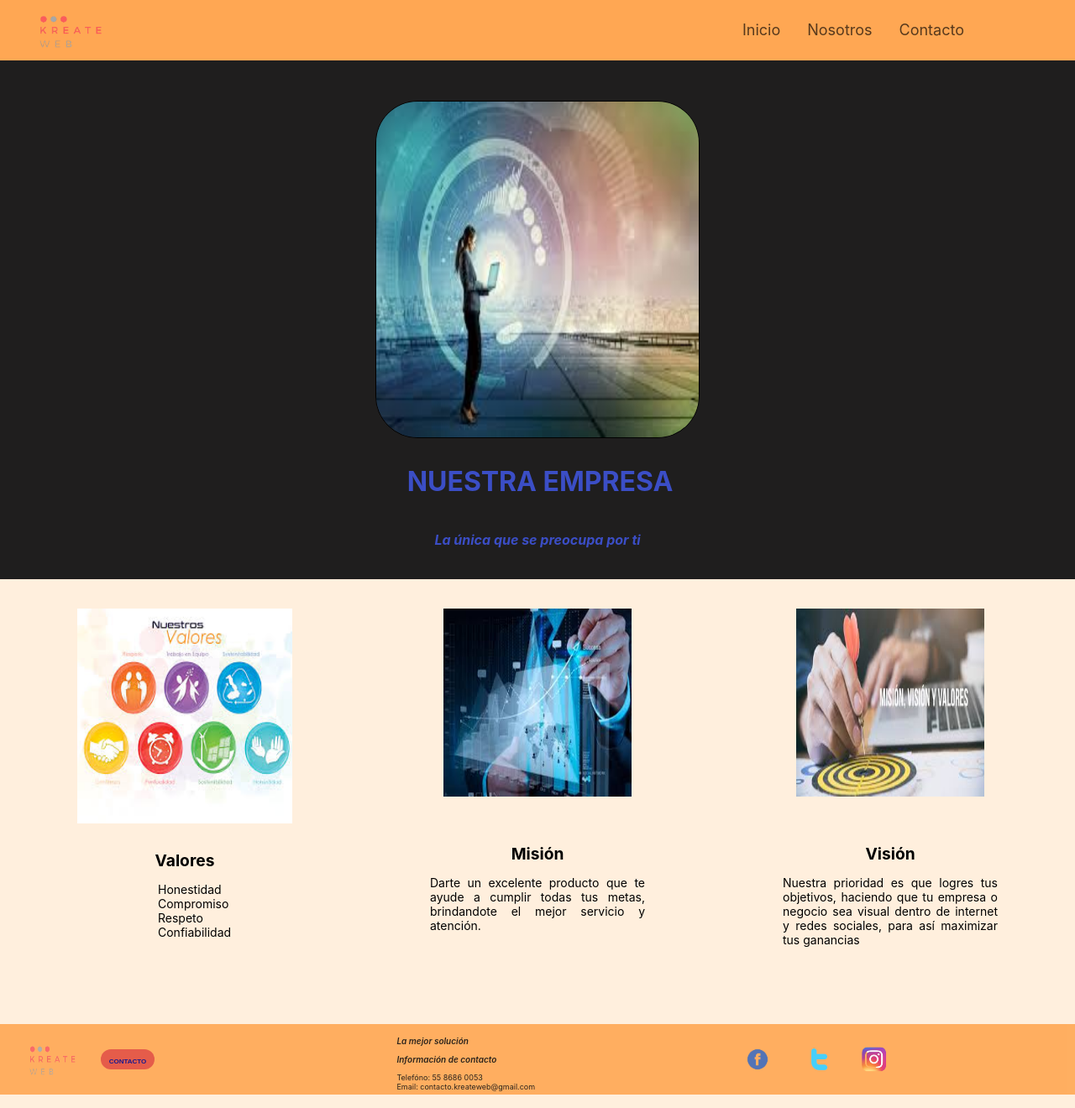
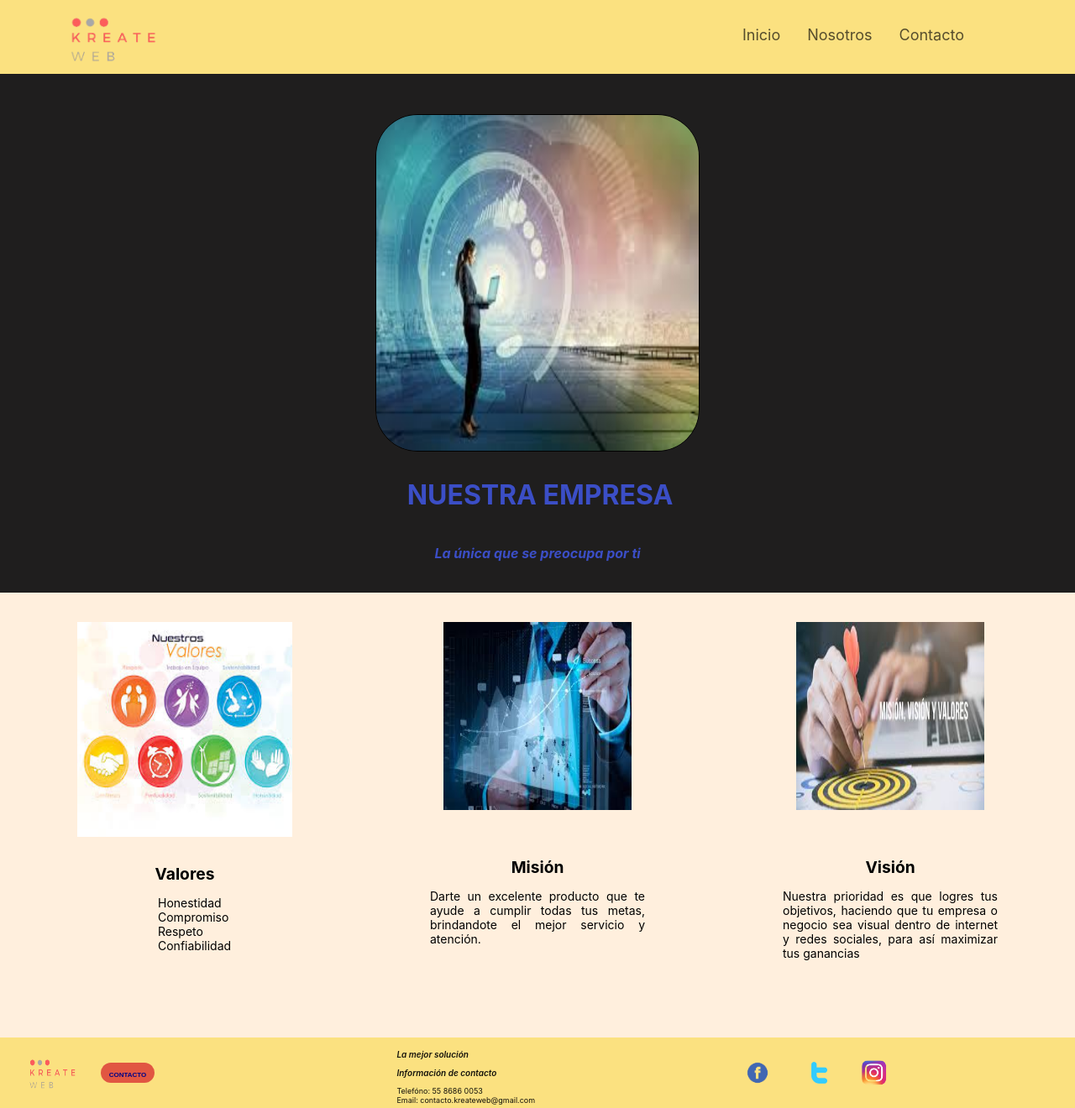
Before and after one commit to AnnMtz/Kreate-Web, a React (Create React App) app: page /us in a window 1280 px wide. Shown: the whole page at 84% size. Built offline with nearby package versions, Linux system fonts and the light colour scheme.

Commit message:
changes to header & footer background color

```diff
--- a/src/components/carrusel.js/carrusel.module.css
+++ b/src/components/carrusel.js/carrusel.module.css
@@ -9,8 +9,8 @@
 }
 
 .slides {
-    height: 45rem;
-    width: 80rem;
+    height: 20rem;
+    width: 30rem;
     border-radius: 38px;
 }
 
--- a/src/components/footer/footer.module.css
+++ b/src/components/footer/footer.module.css
@@ -12,8 +12,9 @@ footer {
     width: 100vw;
     margin-top: 4rem;
     padding: .5rem;
-    background-color: #ff820aa6;
-    opacity: .9;
+    /* background-color: #ff820aa6; */
+    background-color: #FBE180;
+    /* opacity: .9; */
 }
 
 .logo-container {
--- a/src/components/header/header.css
+++ b/src/components/header/header.css
@@ -1,6 +1,7 @@
 .navbar {
     height: 90px;
-    background-color: #ff820aa6;
+    /* background-color: #ff820aa6; */
+    background-color: #FBE180;
     opacity: 1;
     display: flex;
     align-items: center;
@@ -89,13 +90,17 @@
 }
 
 @media screen and (min-width: 1280px) {
+    .navbar {
+        height: 88px;
+    }
     .navbar-nav {
         display: flex;
         flex-direction: row;
+        top: 15px;
     }
     .logo {
-        height: 5.5rem;
-        margin-left: 2rem;
+        height: 7.5rem;
+        margin-left: 4rem;
     }
 
     .nav-link {
```
